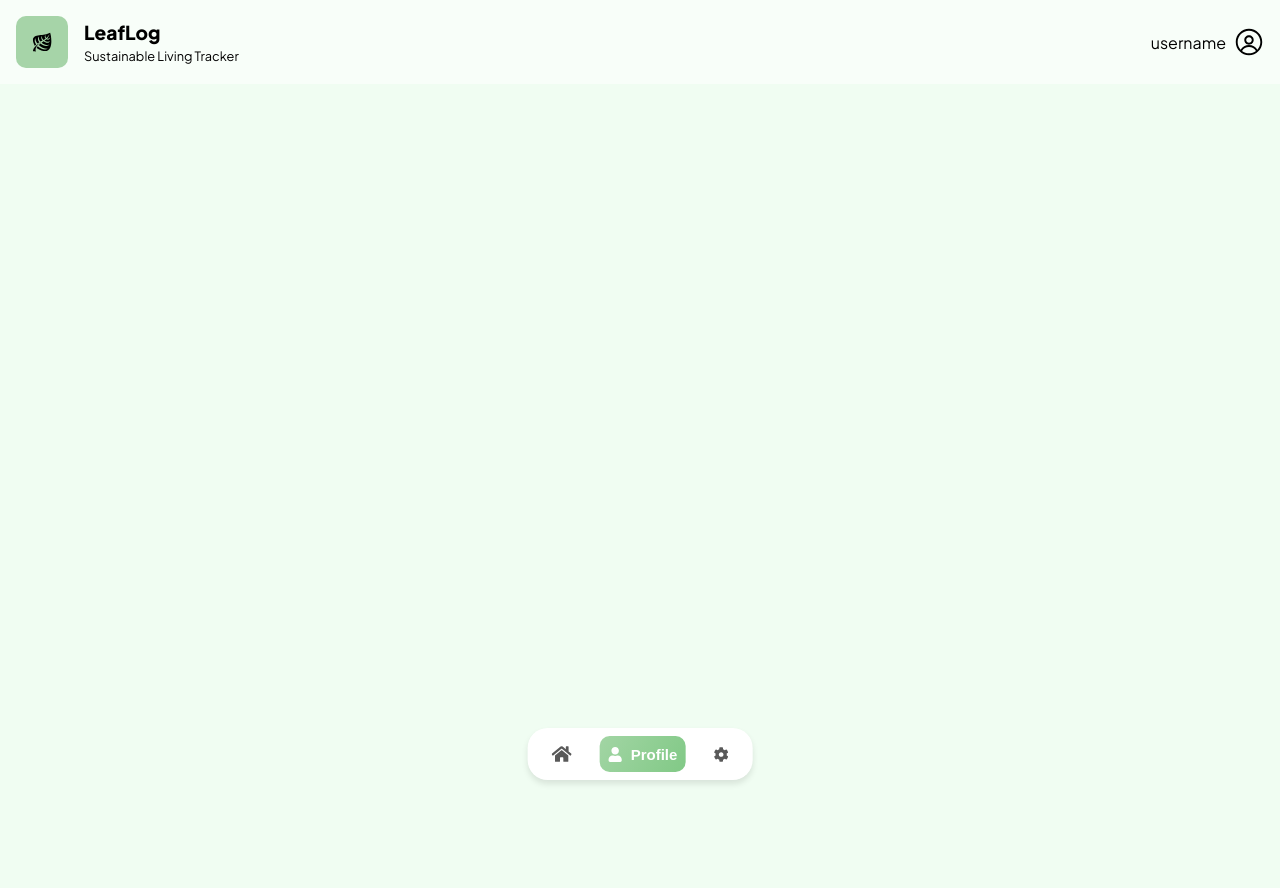
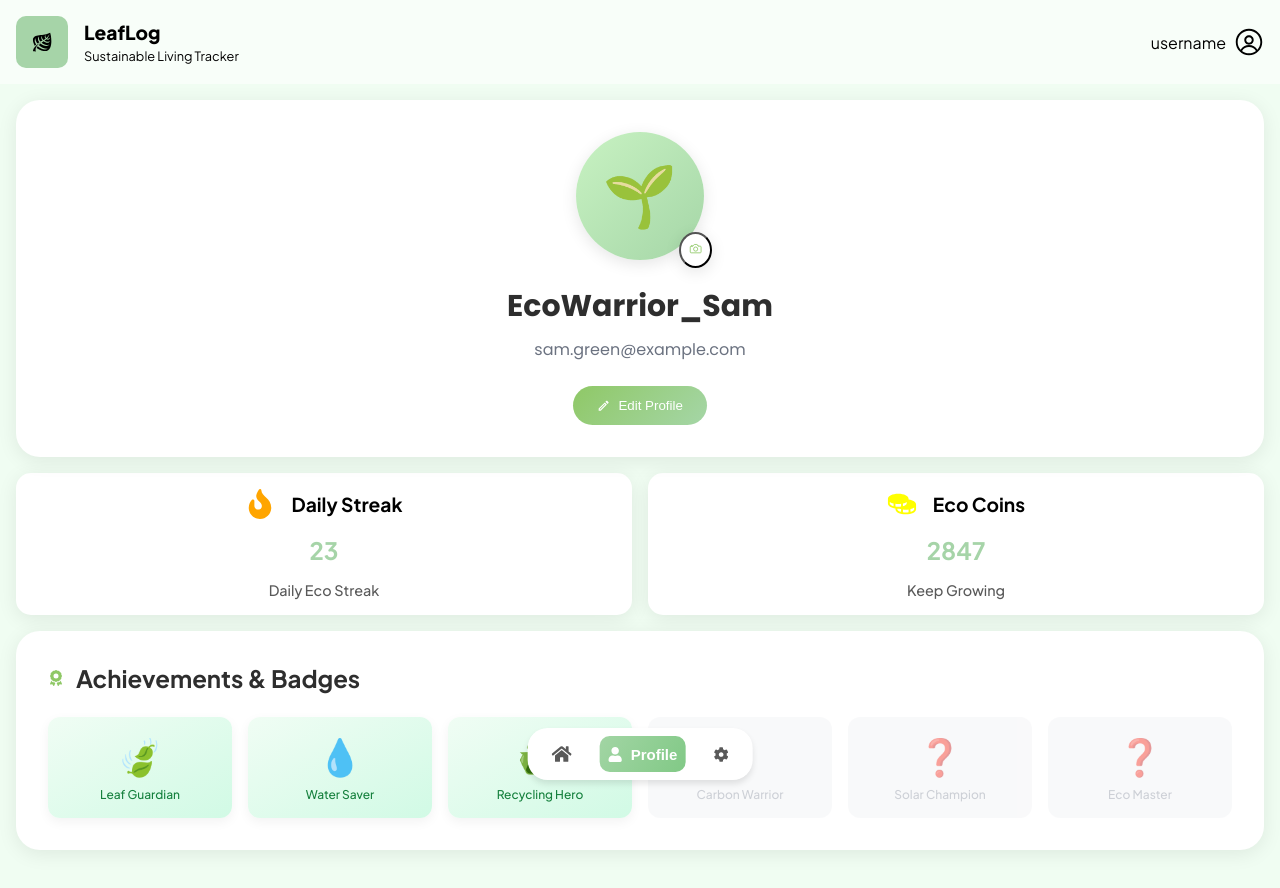
Before and after one commit to typshi-aswin/leaflog, a React (Vite) app: page /profile in a window 1280 px wide. Shown: the top 888 px of the page. Before the commit the page ends 800 px from the top, so only its background shows below. Built offline with nearby package versions, Linux system fonts and the light colour scheme.

Commit message:
feat: profile page implemented

```diff
--- a/src/application/profile/Profile.module.css
+++ b/src/application/profile/Profile.module.css
@@ -0,0 +1,16 @@
+.backgroundContainer {
+    display: flex;
+    flex-direction: column;
+    gap: 1rem;
+    justify-content: flex-start;
+    width: 100%;
+    max-width: 1300px;
+    margin: 0 auto;
+    padding: 1rem;
+
+    * {
+        margin: 0;
+        padding: 0;
+    }
+
+}
--- a/src/application/profile/Profile.tsx
+++ b/src/application/profile/Profile.tsx
@@ -1,13 +1,18 @@
 import styles from './Profile.module.css';
 import Navbar from '../../components/Navbar/Navbar';
 import ButtonBar from '../../components/ButtonBar/ButtonBar';
+import PersonalDetails from './ui/PersonalDetails/PersonalDetails';
+import StreakAndCoinsCard from './ui/StreakAndCoinsCard/StreakAndCoinsCard';
+import AchievementsAndBadges from './ui/AchievementsAndBadges/AchievementsAndBadges';
 
 function Profile () {
     return(
         <>
         <Navbar />
-        <div className={styles.container}>
-
+        <div className={styles.backgroundContainer}>
+            <PersonalDetails />
+            <StreakAndCoinsCard />
+            <AchievementsAndBadges />
         </div>
         <ButtonBar />
         </>
--- /dev/null
+++ b/src/application/profile/ui/AchievementsAndBadges/AchievementsAndBadges.module.css
@@ -0,0 +1,109 @@
+/* Achievements.module.css */
+
+.achievementsCard {
+  background-color: #ffffff;
+  border-radius: 1.5rem;
+  box-shadow: 0 4px 20px rgba(0, 0, 0, 0.08);
+  padding: 2rem;
+  margin-bottom: 2rem;
+}
+
+.achievementsHeader {
+  display: flex;
+  align-items: center;
+  gap: 0.75rem;
+  margin-bottom: 1.5rem;
+}
+
+.achievementsTitle {
+  font-size: 1.5rem;
+  font-weight: 700;
+  color: #2e2e2e;
+}
+
+.badgesGrid {
+  display: grid;
+  grid-template-columns: repeat(2, 1fr);
+  gap: 1rem;
+}
+
+@media (min-width: 768px) {
+  .badgesGrid {
+    grid-template-columns: repeat(3, 1fr);
+  }
+}
+
+@media (min-width: 1024px) {
+  .badgesGrid {
+    grid-template-columns: repeat(6, 1fr);
+  }
+}
+
+.badgeItem {
+  position: relative;
+  padding: 1rem;
+  border-radius: 0.75rem;
+  text-align: center;
+  cursor: pointer;
+  transition: transform 0.3s ease, box-shadow 0.3s ease;
+}
+
+.badgeItem:hover {
+  transform: scale(1.1);
+}
+
+.badgeEarned {
+  background: linear-gradient(to bottom right, #f0fdf4, #d1fae5);
+  box-shadow: 0 4px 12px rgba(0, 0, 0, 0.05);
+}
+
+.badgeEarned:hover {
+  box-shadow: 0 6px 20px rgba(143, 200, 102, 0.4);
+}
+
+.badgeLocked {
+  background-color: #f3f4f6;
+  opacity: 0.5;
+}
+
+.badgeIcon {
+  font-size: 2.25rem;
+  margin-bottom: 0.5rem;
+}
+
+.badgeName {
+  font-size: 0.75rem;
+  font-weight: 500;
+}
+
+.badgeNameEarned {
+  color: #15803d;
+}
+
+.badgeNameLocked {
+  color: #9ca3af;
+}
+
+.badgeTooltip {
+  position: absolute;
+  bottom: 100%;
+  left: 50%;
+  transform: translateX(-50%);
+  margin-bottom: 0.5rem;
+  opacity: 0;
+  transition: opacity 0.3s ease;
+  z-index: 10;
+}
+
+.badgeItem:hover .badgeTooltip {
+  opacity: 1;
+}
+
+.badgeTooltipContent {
+  background-color: #1f2937;
+  color: #ffffff;
+  font-size: 0.75rem;
+  border-radius: 0.5rem;
+  padding: 0.25rem 0.75rem;
+  white-space: nowrap;
+}
--- /dev/null
+++ b/src/application/profile/ui/AchievementsAndBadges/AchievementsAndBadges.tsx
@@ -0,0 +1,50 @@
+import styles from './AchievementsAndBadges.module.css';
+import { FaAward } from "react-icons/fa6";
+
+function AchievementsAndBadges () {
+
+    const badges = [
+    { id: 1, name: 'Leaf Guardian', icon: '🍃', earned: true, date: '2024-01-15' },
+    { id: 2, name: 'Water Saver', icon: '💧', earned: true, date: '2024-01-20' },
+    { id: 3, name: 'Recycling Hero', icon: '♻️', earned: true, date: '2024-01-25' },
+    { id: 4, name: 'Carbon Warrior', icon: '🌍', earned: false },
+    { id: 5, name: 'Solar Champion', icon: '☀️', earned: false },
+    { id: 6, name: 'Eco Master', icon: '🏆', earned: false },
+  ];
+    return(
+        <div className={styles.achievementsCard}>
+  <div className={styles.achievementsHeader}>
+    <FaAward className="w-8 h-8" style={{ color: '#8fc866' }} />
+    <h2 className={styles.achievementsTitle}>Achievements & Badges</h2>
+  </div>
+
+  <div className={styles.badgesGrid}>
+    {badges.map((badge) => (
+      <div
+        key={badge.id}
+        className={`${styles.badgeItem} ${badge.earned ? styles.badgeEarned : styles.badgeLocked}`}
+      >
+        <div className={styles.badgeIcon}>
+          {badge.earned ? badge.icon : '❓'}
+        </div>
+        <p
+          className={`${styles.badgeName} ${
+            badge.earned ? styles.badgeNameEarned : styles.badgeNameLocked
+          }`}
+        >
+          {badge.name}
+        </p>
+
+        {badge.earned && (
+          <div className={styles.badgeTooltip}>
+            <div className={styles.badgeTooltipContent}>Earned: {badge.date}</div>
+          </div>
+        )}
+      </div>
+    ))}
+  </div>
+</div>
+    );
+};
+
+export default AchievementsAndBadges;
--- /dev/null
+++ b/src/application/profile/ui/PersonalDetails/PersonalDetails.module.css
@@ -0,0 +1,91 @@
+/* Profile.module.css */
+
+/* Container */
+.profileContainer {
+    display: flex;
+    z-index: 10;
+    max-width: 100rem;
+    font-family: 'Poppins', sans-serif;
+}
+
+/* Profile Card */
+.profileCard {
+    background-color: #ffffff;
+    border-radius: 1.5rem;
+    /* rounded-3xl */
+    box-shadow: 0 4px 20px rgba(0, 0, 0, 0.08);
+    padding: 2rem;
+    text-align: center;
+    width: 100%;
+    max-width: 100rem;
+}
+
+/* Avatar Wrapper */
+.avatarWrapper {
+    position: relative;
+    display: inline-block;
+    margin-bottom: 1.5rem;
+}
+
+/* Avatar Circle */
+.avatarCircle {
+    width: 8rem;
+    height: 8rem;
+    border-radius: 50%;
+    background: linear-gradient(to bottom right, #c8f2c2, #a5d6a7);
+    display: flex;
+    align-items: center;
+    justify-content: center;
+    font-size: 3.75rem;
+    box-shadow: 0 4px 16px rgba(0, 0, 0, 0.1);
+}
+
+/* Camera Button */
+.cameraBtn {
+    position: absolute;
+    bottom: -0.5rem;
+    right: -0.5rem;
+    background-color: #ffffff;
+    border-radius: 50%;
+    padding: 0.5rem;
+    box-shadow: 0 4px 16px rgba(0, 0, 0, 0.1);
+    transition: box-shadow 0.3s ease;
+}
+
+.cameraBtn:hover {
+    box-shadow: 0 6px 20px rgba(0, 0, 0, 0.15);
+}
+
+/* Username */
+.username {
+    font-size: 1.875rem;
+    font-weight: 700;
+    margin-bottom: 0.5rem;
+    color: #2e2e2e;
+}
+
+/* Email */
+.email {
+    color: #6b7280;
+    /* Tailwind's text-gray-500 */
+    margin-bottom: 1.5rem;
+}
+
+/* Edit Profile Button */
+.editProfileBtn {
+    display: inline-flex;
+    align-items: center;
+    gap: 0.5rem;
+    padding: 0.75rem 1.5rem;
+    border:none;
+    border-radius: 9999px;
+    color: #ffffff;
+    font-weight: 500;
+    background: linear-gradient(135deg, #8fc866, #a5d6a7);
+    transition: transform 0.3s ease, box-shadow 0.3s ease;
+}
+
+.editProfileBtn:hover {
+    transform: scale(1.05);
+    box-shadow: 0 6px 20px rgba(143, 200, 102, 0.4);
+}
--- /dev/null
+++ b/src/application/profile/ui/PersonalDetails/PersonalDetails.tsx
@@ -0,0 +1,28 @@
+import styles from './PersonalDetails.module.css';
+import { IoCameraOutline } from "react-icons/io5";
+import { MdOutlineEdit } from "react-icons/md";
+
+function PersonalDetails() {
+    return (
+        <div className={styles.profileContainer}>
+            <div className={styles.profileCard}>
+                <div className={styles.avatarWrapper}>
+                    <div className={styles.avatarCircle}>🌱</div>
+                    <button className={styles.cameraBtn}>
+                        <IoCameraOutline className="w-5 h-5" style={{ color: '#8fc866' }} />
+                    </button>
+                </div>
+
+                <h1 className={styles.username}>EcoWarrior_Sam</h1>
+                <p className={styles.email}>sam.green@example.com</p>
+
+                <button className={styles.editProfileBtn}>
+                    <MdOutlineEdit className="w-4 h-4" />
+                    Edit Profile
+                </button>
+            </div>
+        </div>
+    );
+};
+
+export default PersonalDetails;
--- /dev/null
+++ b/src/application/profile/ui/StreakAndCoinsCard/StreakAndCoinsCard.module.css
@@ -0,0 +1,44 @@
+.container {
+    display: flex;
+    flex-direction: row;
+    align-items: center;
+    gap:1rem;
+}
+
+.dailyStreakContainer, .ecocoinsContainer{
+    display: flex;
+    flex-direction: column;
+    align-items: center;
+    justify-content: center;
+    background-color: var(--white-pure);
+    border: none;
+    border-radius: 15px;
+    width:100%;
+    padding: 1rem;
+    gap:1rem;
+    box-shadow: 0 4px 20px rgba(0, 0, 0, 0.08);
+}
+
+.headerContainer {
+    display: flex;
+    flex-direction: row;
+    align-items: center;
+    gap: 1rem;
+    p{
+        font-size: 1.2rem;
+        font-weight: bold;
+    }
+}
+
+
+.ecoCoins, .streak {
+    font-size: 1.5rem;
+    color: var(--green-shade-one);
+    font-weight: bold;
+}
+
+.subtext {
+    font-size: 0.9rem;
+    color: var(--text-color-secondary);
+    font-weight: 500;
+}
--- /dev/null
+++ b/src/application/profile/ui/StreakAndCoinsCard/StreakAndCoinsCard.tsx
@@ -0,0 +1,29 @@
+import styles from './StreakAndCoinsCard.module.css';
+import { FaFire } from "react-icons/fa";
+import { PiCoinsFill } from "react-icons/pi";
+
+function StreakAndCoinsCard() {
+    return(
+        <div className={styles.container}>
+            <div className={styles.dailyStreakContainer}>
+                <div className={styles.headerContainer}>
+                    <FaFire color ='orange' size={30}/>
+                    <p> Daily Streak </p>
+                </div>
+                 <p className={styles.streak}> 23 </p>
+                 <span className={styles.subtext}> Daily Eco Streak</span>
+            </div>
+            <div className={styles.ecocoinsContainer}>
+                <div className={styles.headerContainer}>
+                    <PiCoinsFill color ='yellow'size={30}/>
+                    <p> Eco Coins </p>
+                </div>
+                 <p className={styles.ecoCoins}> 2847 </p>
+                 <span className={styles.subtext}> Keep Growing</span>
+            </div>
+
+        </div>
+    );
+};
+
+export default StreakAndCoinsCard;
```
Also changed, not shown: src/application/profile/ui/RewardsRedemption/RewardsRedemption.module.css (added), src/application/profile/ui/RewardsRedemption/RewardsRedemption.tsx (added).
